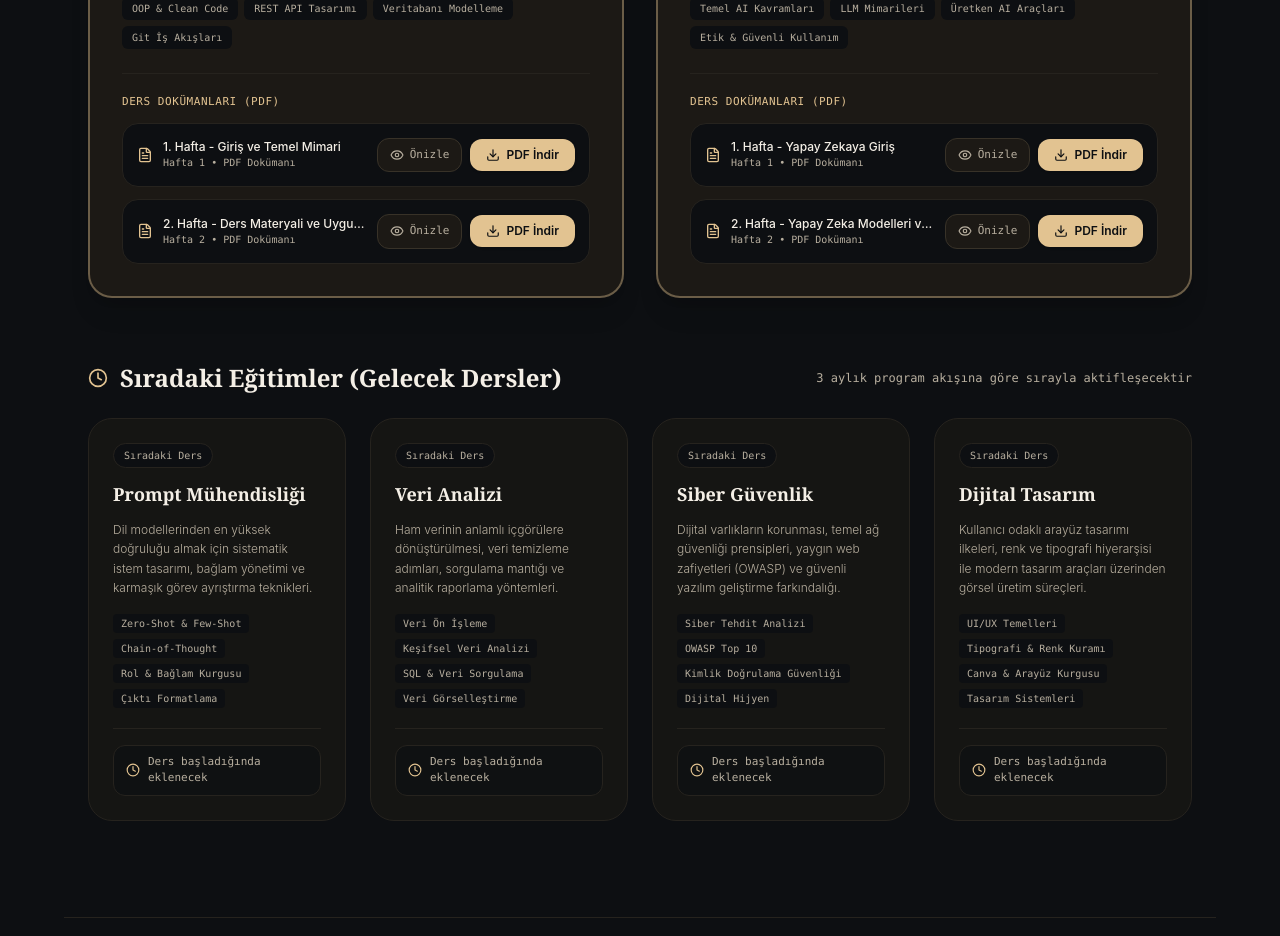
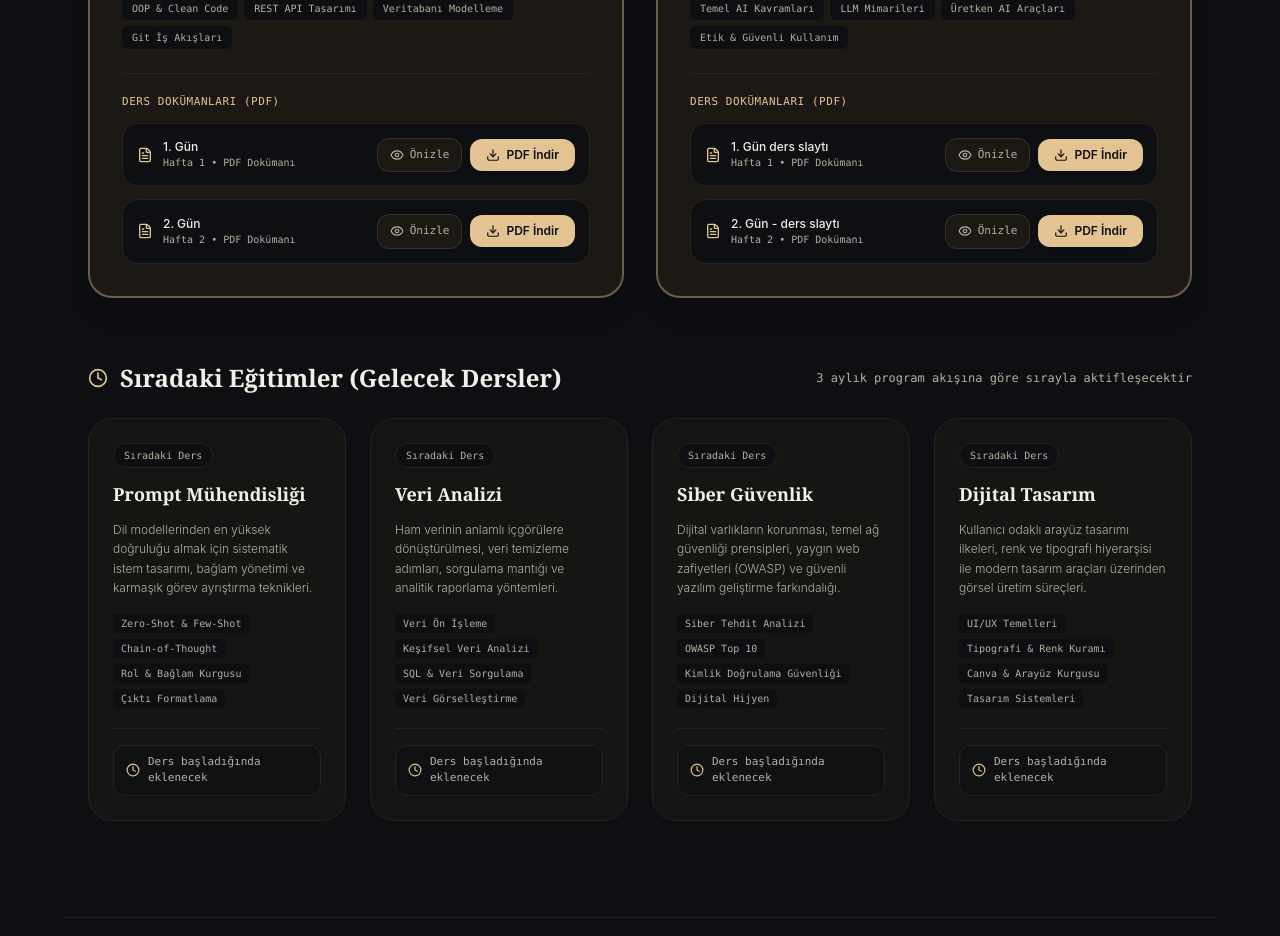
Before and after one commit to GokceSoylu/gokcedev-portfolio, a Next.js app: page / in a window 1280 px wide. Shown: the part 2170-3106 px from the top of the page. Built offline with nearby package versions, Linux system fonts and the light colour scheme.

Commit message:
uI düzenleme

```diff
--- a/src/app/page.tsx
+++ b/src/app/page.tsx
@@ -89,13 +89,13 @@ const TRAININGS: TrainingModule[] = [
         topics: ['OOP & Clean Code', 'REST API Tasarımı', 'Veritabanı Modelleme', 'Git İş Akışları'],
         materials: [
             {
-                title: '1. Hafta - Giriş ve Temel Mimari',
+                title: '1. Gün ',
                 url: '/materials/yazilim-seviye-2/hafta-1-giris.pdf',
                 downloadName: 'Yazilim_Seviye_2_Hafta_1_Giris.pdf',
                 week: 'Hafta 1'
             },
             {
-                title: '2. Hafta - Ders Materyali ve Uygulama',
+                title: '2. Gün',
                 url: '/materials/yazilim-seviye-2/hafta-2.pdf',
                 downloadName: 'Yazilim_Seviye_2_Hafta_2.pdf',
                 week: 'Hafta 2'
@@ -111,13 +111,13 @@ const TRAININGS: TrainingModule[] = [
         topics: ['Temel AI Kavramları', 'LLM Mimarileri', 'Üretken AI Araçları', 'Etik & Güvenli Kullanım'],
         materials: [
             {
-                title: '1. Hafta - Yapay Zekaya Giriş',
+                title: '1. Gün ders slaytı',
                 url: '/materials/yapay-zeka/hafta-1-giris.pdf',
                 downloadName: 'Yapay_Zeka_Hafta_1_Giris.pdf',
                 week: 'Hafta 1'
             },
             {
-                title: '2. Hafta - Yapay Zeka Modelleri ve Uygulamalar',
+                title: '2. Gün - ders slaytı',
                 url: '/materials/yapay-zeka/hafta-2.pdf',
                 downloadName: 'Yapay_Zeka_Hafta_2.pdf',
                 week: 'Hafta 2'
```
